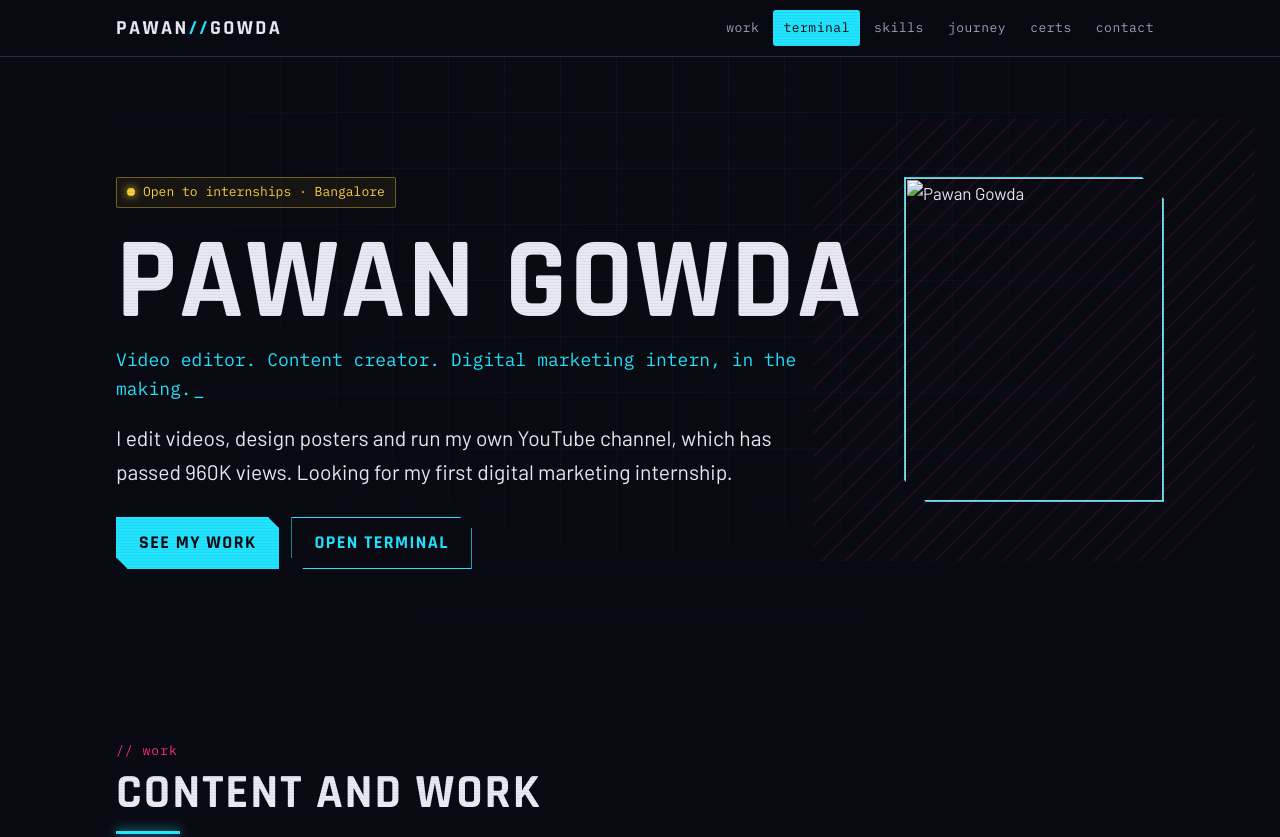
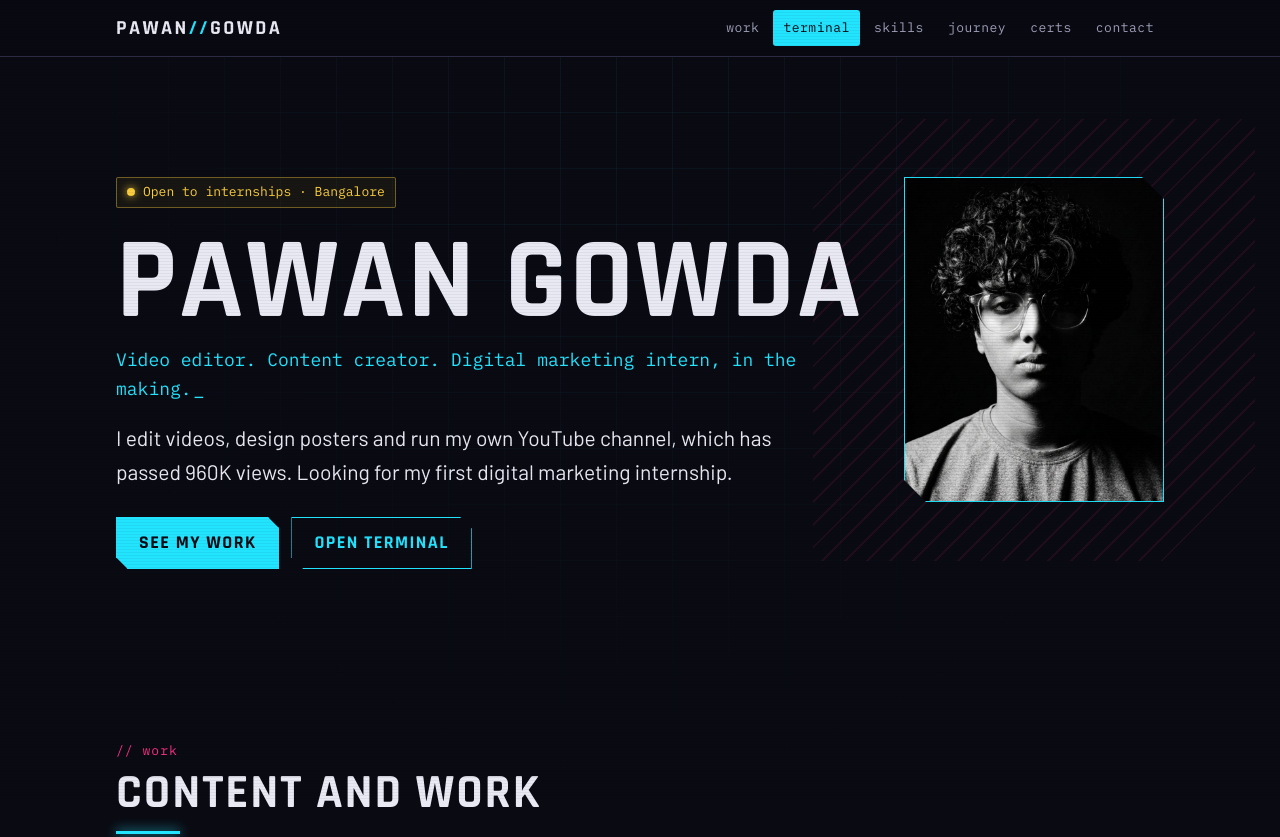
Before and after one commit to Pawan-Gowda/marketing, a plain HTML site: page index.html in a window 1280 px wide. Shown: the top 837 px of the page. Drawn offline with Linux system fonts and the light colour scheme.

Commit message:
Update index.html

```diff
--- a/index.html
+++ b/index.html
@@ -267,7 +267,7 @@ const SITE = {
   role: "Video editor. Content creator. Digital marketing intern, in the making.",
   lede: "I edit videos, design posters and run my own YouTube channel, which has passed 960K views. Looking for my first digital marketing internship.",
   resumeUrl: "",            // paste a link to your resume PDF here, the button appears automatically
-  photo: "images/me.jpg",   // your portrait. Leave empty to hide. Best at 4:5 (portrait).
+  photo: "me.jpg",   // your portrait. Leave empty to hide. Best at 4:5 (portrait).
   email: "pawangowda1323@gmail.com",
   github: "https://github.com/Pawan-Gowda",
   linkedin: "https://linkedin.com/in/pawan-gowda",
```
